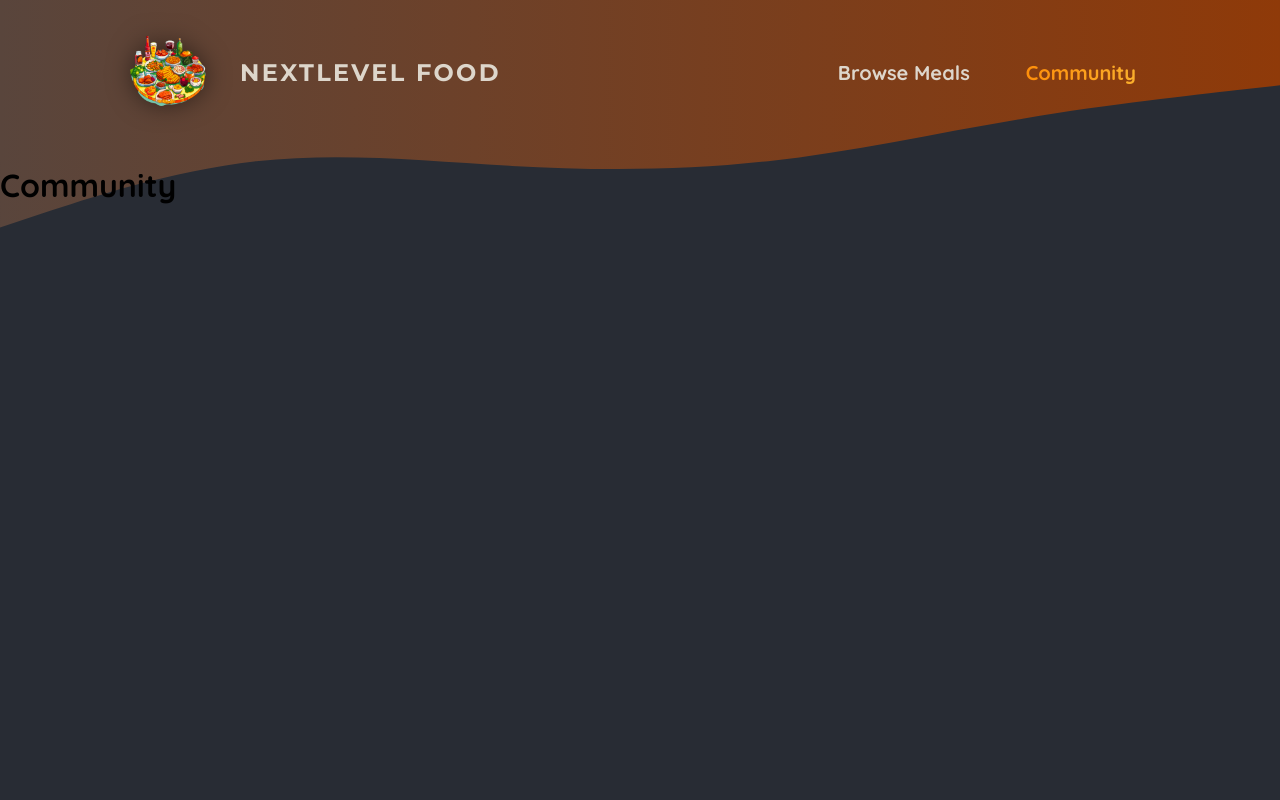
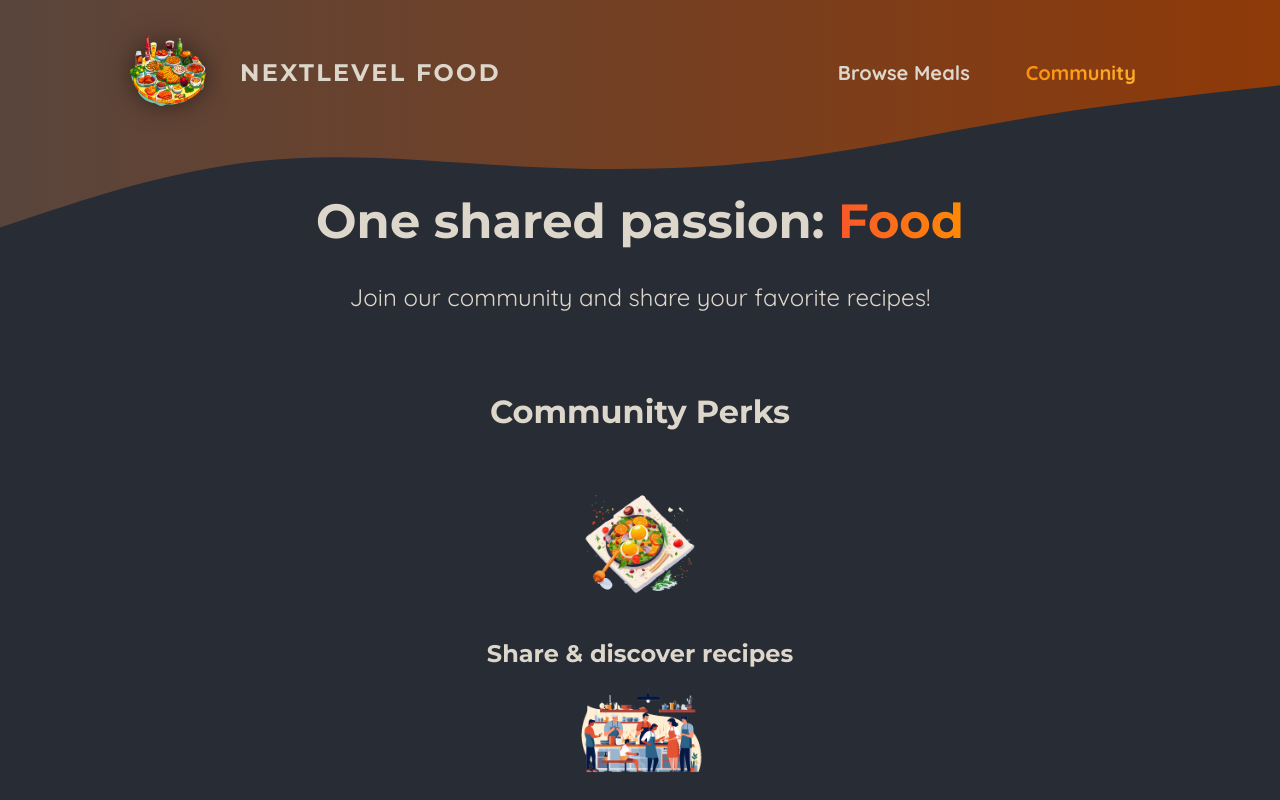
Before and after one commit to budi-afk/nextlevel-food, a Next.js app: page /community in a window 1280 px wide. Shown: the top 800 px of the page. Built offline with nearby package versions, Linux system fonts and the light colour scheme.

Commit message:
outputing meals data

```diff
--- a/app/community/page.js
+++ b/app/community/page.js
@@ -1,3 +1,40 @@
-export default function Page() {
-  return <h1>Community</h1>;
+import Image from "next/image";
+
+import mealIcon from "@/assets/icons/meal.png";
+import communityIcon from "@/assets/icons/community.png";
+import eventsIcon from "@/assets/icons/events.png";
+import classes from "./page.module.css";
+
+export default function CommunityPage() {
+  return (
+    <>
+      <header className={classes.header}>
+        <h1>
+          One shared passion: <span className={classes.highlight}>Food</span>
+        </h1>
+        <p>Join our community and share your favorite recipes!</p>
+      </header>
+      <main className={classes.main}>
+        <h2>Community Perks</h2>
+
+        <ul className={classes.perks}>
+          <li>
+            <Image src={mealIcon} alt="A delicious meal" />
+            <p>Share & discover recipes</p>
+          </li>
+          <li>
+            <Image src={communityIcon} alt="A crowd of people, cooking" />
+            <p>Find new friends & like-minded people</p>
+          </li>
+          <li>
+            <Image
+              src={eventsIcon}
+              alt="A crowd of people at a cooking event"
+            />
+            <p>Participate in exclusive events</p>
+          </li>
+        </ul>
+      </main>
+    </>
+  );
 }
--- /dev/null
+++ b/app/community/page.module.css
@@ -0,0 +1,61 @@
+.header {
+  gap: 3rem;
+  margin: 3rem auto 5rem auto;
+  width: 90%;
+  max-width: 75rem;
+  color: #ddd6cb;
+  font-size: 1.5rem;
+  text-align: center;
+}
+
+.header h1 {
+  font-family: "Montserrat", sans-serif;
+}
+
+.highlight {
+  background: linear-gradient(90deg, #f9572a, #ff8a05);
+  background-clip: text;
+  -webkit-background-clip: text;
+  -webkit-text-fill-color: transparent;
+}
+
+.main {
+  width: 90%;
+  max-width: 40rem;
+  margin: 0 auto;
+  text-align: center;
+}
+
+.main h2 {
+  font-family: "Montserrat", sans-serif;
+  font-size: 2rem;
+  margin-bottom: 3rem;
+  color: #ddd6cb;
+}
+
+.perks {
+  list-style: none;
+  margin: 3rem 0;
+  padding: 0;
+}
+
+.perks li {
+  display: flex;
+  flex-direction: column;
+  align-items: center;
+  gap: 2rem;
+}
+
+.perks img {
+  width: 8rem;
+  height: 8rem;
+  object-fit: contain;
+}
+
+.perks p {
+  font-family: "Montserrat", sans-serif;
+  font-size: 1.5rem;
+  font-weight: bold;
+  margin: 0;
+  color: #ddd6cb;
+}
--- /dev/null
+++ b/app/meals/page.module.css
@@ -0,0 +1,51 @@
+.header {
+  gap: 3rem;
+  margin: 3rem auto 5rem auto;
+  width: 90%;
+  max-width: 75rem;
+  color: #ddd6cb;
+  font-size: 1.5rem;
+}
+
+.header h1 {
+  font-family: "Montserrat", sans-serif;
+}
+
+.highlight {
+  background: linear-gradient(90deg, #f9572a, #ff8a05);
+  background-clip: text;
+  -webkit-background-clip: text;
+  -webkit-text-fill-color: transparent;
+}
+
+.header p {
+  margin: 0;
+}
+
+.cta a {
+  display: inline-block;
+  margin-top: 1rem;
+  padding: 0.5rem 1rem;
+  border-radius: 0.5rem;
+  background: linear-gradient(90deg, #f9572a, #ff9b05);
+  color: #ffffff;
+  font-weight: bold;
+  text-decoration: none;
+}
+
+.loading {
+  text-align: center;
+  animation: loading 1.2s ease-in-out infinite;
+}
+
+@keyframes loading {
+  0% {
+    color: #e9e9e9;
+  }
+  50% {
+    color: #b89b84;
+  }
+  100% {
+    color: #e9e9e9;
+  }
+}
--- /dev/null
+++ b/app/meals/search/page.module.css
@@ -0,0 +1,98 @@
+.header {
+  gap: 3rem;
+  margin: 3rem auto 5rem auto;
+  width: 90%;
+  max-width: 75rem;
+  color: #ddd6cb;
+  font-size: 1.5rem;
+}
+
+.header h1 {
+  font-family: "Montserrat", sans-serif;
+}
+
+.highlight {
+  background: linear-gradient(90deg, #f9572a, #ff8a05);
+  background-clip: text;
+  -webkit-background-clip: text;
+  -webkit-text-fill-color: transparent;
+}
+
+.main {
+  width: 90%;
+  max-width: 75rem;
+  margin: 3rem auto;
+  color: white;
+}
+
+.form {
+  max-width: 50rem;
+}
+
+.form label {
+  display: block;
+  margin-bottom: 0.5rem;
+  font-size: 1rem;
+  font-family: "Montserrat", sans-serif;
+  text-transform: uppercase;
+  color: #b3aea5;
+  font-weight: bold;
+}
+
+.form input,
+.form textarea {
+  display: block;
+  width: 100%;
+  padding: 0.5rem 1rem;
+  border-radius: 4px;
+  border: 1px solid #454952;
+  background: #1c2027;
+  font-size: 1.25rem;
+  font-family: "Montserrat", sans-serif;
+  color: #ddd6cb;
+}
+
+.form input:focus,
+.form textarea:focus {
+  outline-color: #f99f2a;
+  background-color: #1f252d;
+}
+
+.row {
+  display: flex;
+  gap: 1rem;
+}
+
+.row p {
+  width: 100%;
+}
+
+.actions {
+  text-align: right;
+}
+
+.actions button {
+  border: 0;
+  padding: 0.75rem 2rem;
+  background: linear-gradient(90deg, #f9572a, #ff9b05);
+  border: none;
+  color: #ffffff;
+  border-radius: 2px;
+  cursor: pointer;
+  font: inherit;
+  font-size: 1.25rem;
+  box-shadow: 0 2px 5px rgba(0, 0, 0, 0.3);
+}
+
+.actions button:hover,
+.actions button:focus {
+  background: linear-gradient(90deg, #fd4715, #f9b241);
+}
+
+.actions button:disabled,
+.actions button:hover:disabled,
+.actions button:focus:disabled {
+  background: #ccc;
+  color: #979797;
+  cursor: not-allowed;
+}
```
Also changed, not shown: app/meals/page.js (+26 -1 lines), app/meals/search/page.js (+48 -2 lines), components/meals/meal-grid.module.css (added, +10 -0 lines), components/meals/meal-item.js (added, +26 -0 lines), components/meals/meal-item.module.css (added, +75 -0 lines), components/meals/meal.grid.js (added, +12 -0 lines).
